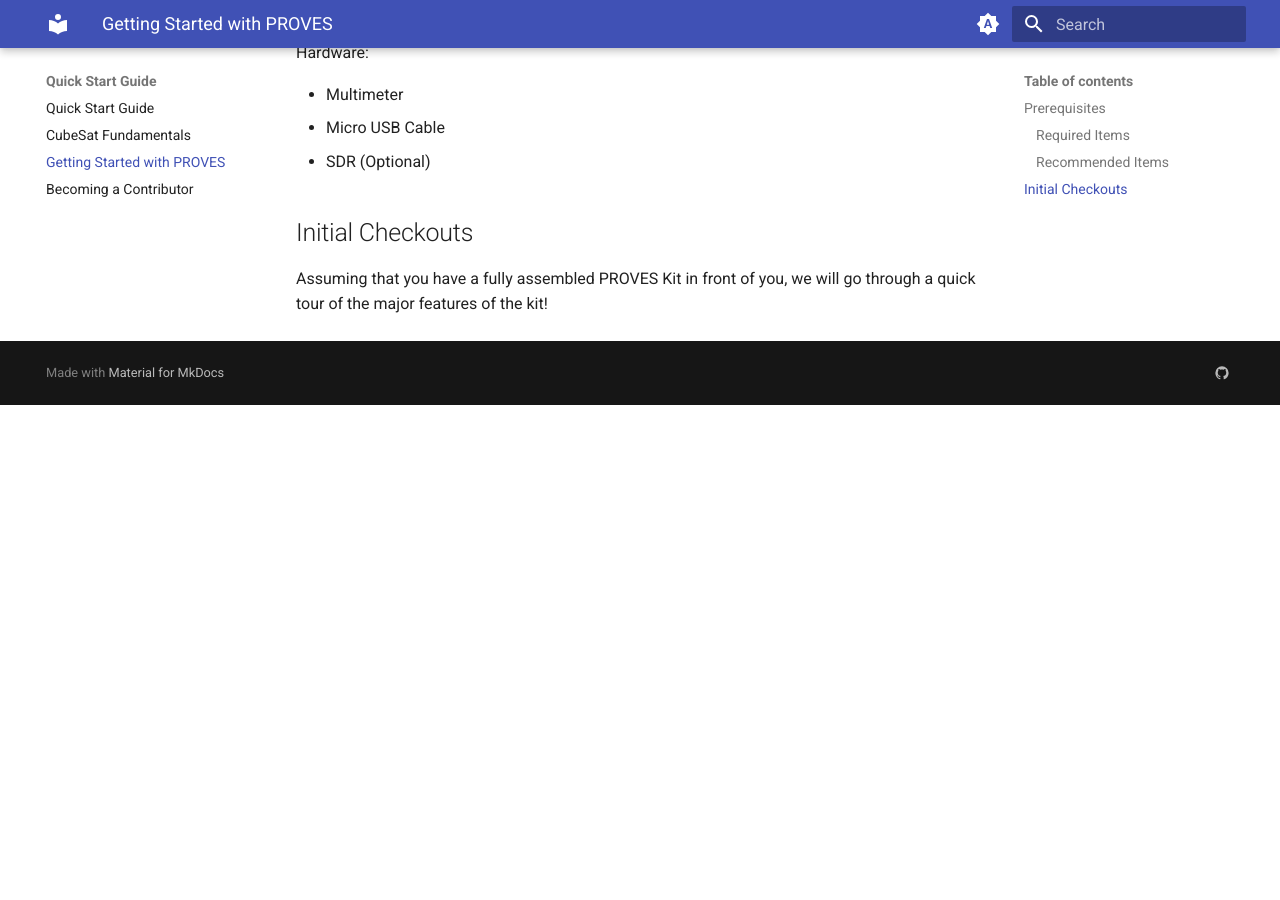
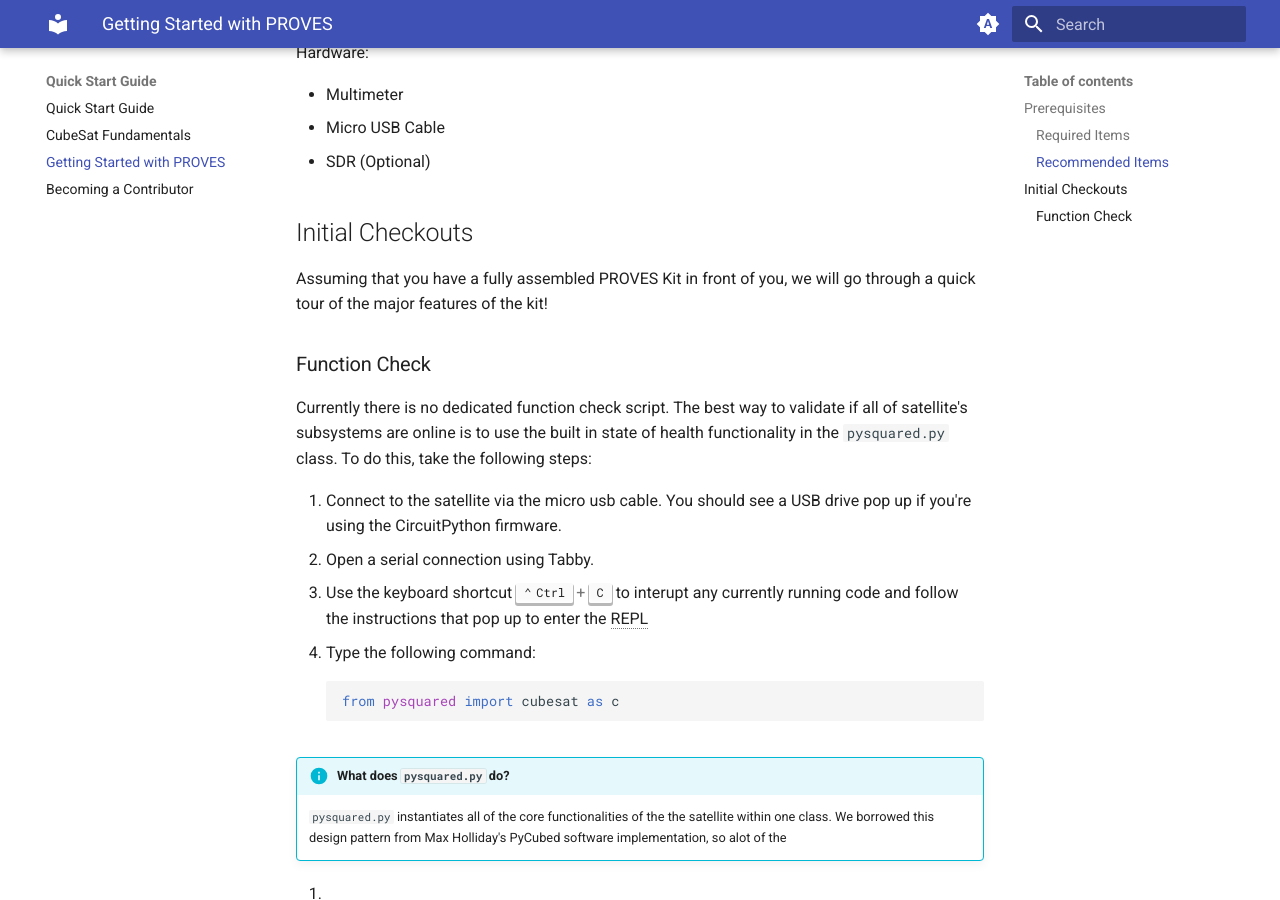
Before and after one commit to proveskit/Documentation, an MkDocs documentation site: the page built from docs/quick_start/proves_quick_start.md, in a window 1280 px wide and 900 px high, scrolled down 2193 px. Built offline with MkDocs 1.6.1 and Material for MkDocs 9.7.7, drawn with Linux system fonts in a browser that asks for light colours; before the commit the page ends 2598 px from its top, so only the background shows below that.

Commit message:
Quick Start Details

````diff
--- a/docs/quick_start/proves_quick_start.md
+++ b/docs/quick_start/proves_quick_start.md
@@ -48,3 +48,19 @@ Hardware:
 ## Initial Checkouts
 
 Assuming that you have a fully assembled PROVES Kit in front of you, we will go through a quick tour of the major features of the kit!
+
+### Function Check
+Currently there is no dedicated function check script. The best way to validate if all of satellite's subsystems are online is to use the built in state of health functionality in the ```pysquared.py``` class. To do this, take the following steps:
+
+1. Connect to the satellite via the micro usb cable. You should see a USB drive pop up if you're using the CircuitPython firmware.
+2. Open a serial connection using Tabby.
+3. Use the keyboard shortcut ++ctrl+c++ to interupt any currently running code and follow the instructions that pop up to enter the REPL
+4. Type the following command:
+```py
+from pysquared import cubesat as c
+```
+!!! info "What does ```pysquared.py``` do?"
+    ```pysquared.py``` instantiates all of the core functionalities of the the satellite within one class. We borrowed this design pattern from Max Holliday's PyCubed software implementation, so alot of the
+5.
+
+*[REPL]: Read Print Evaluate Loop
--- a/mkdocs.yml
+++ b/mkdocs.yml
@@ -39,10 +39,12 @@ markdown_extensions:
   - attr_list
   - md_in_html
   - attr_list
+  - abbr
   - def_list
   - admonition
   - pymdownx.details
   - pymdownx.superfences
+  - pymdownx.keys
   - pymdownx.emoji:
       emoji_index: !!python/name:material.extensions.emoji.twemoji
       emoji_generator: !!python/name:material.extensions.emoji.to_svg
````
